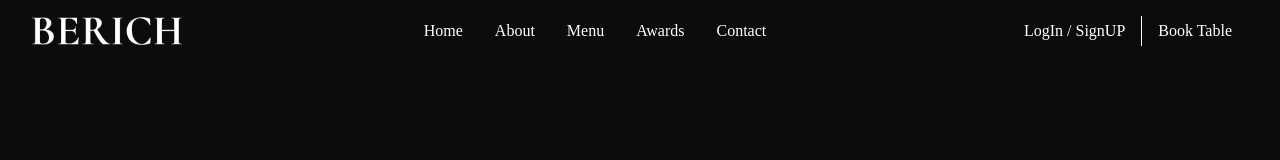
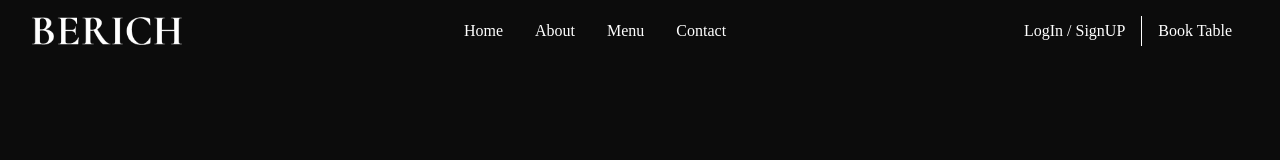
Before and after one commit to Raviraj39/BERICH-Restaurant, a React (Create React App) app: page / in a window 1280 px wide. Shown: the top 160 px of the page. Built offline with nearby package versions, Linux system fonts and the light colour scheme; a web font is replaced by a local one.

Commit message:
minor changes

```diff
--- a/src/components/Navbar/Navbar.jsx
+++ b/src/components/Navbar/Navbar.jsx
@@ -21,9 +21,6 @@ const Navbar = () => {
         </li>
         <li className="nav-link">
           <a href="#menu">Menu</a>
-        </li>
-        <li className="nav-link">
-          <a href="#awards">Awards</a>
         </li>
         <li className="nav-link">
           <a href="#contact">Contact</a>
```
